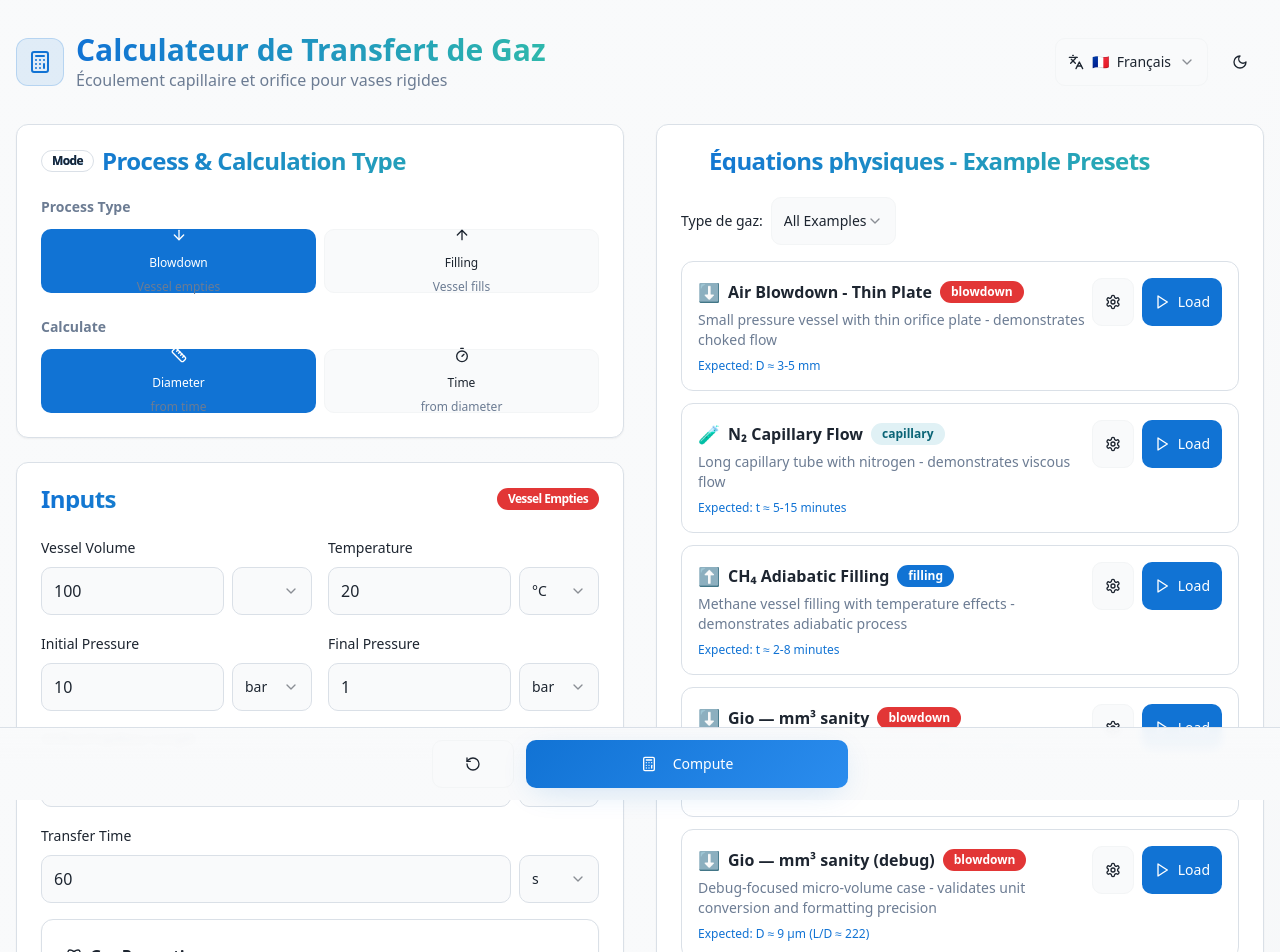
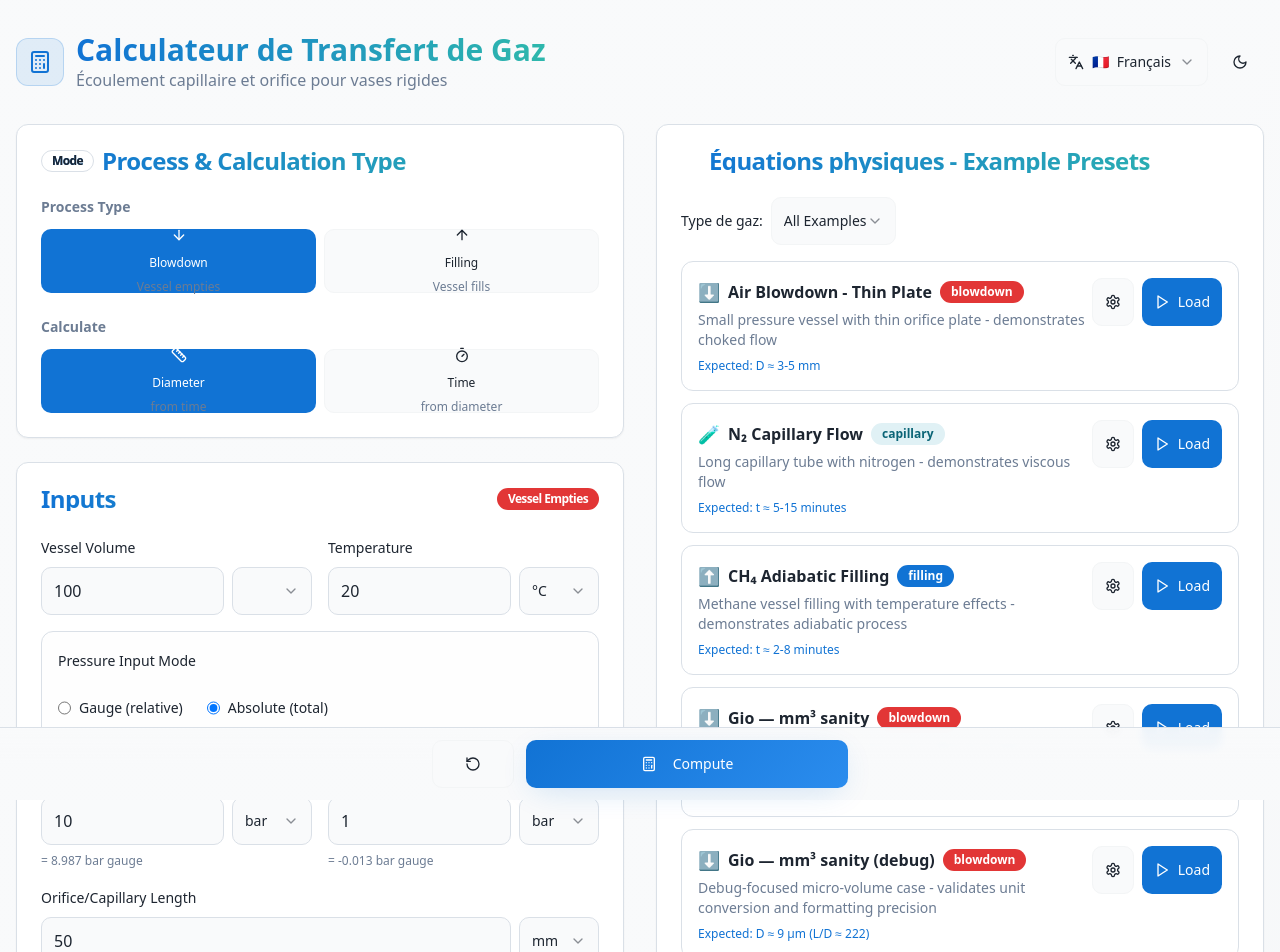
Before and after one commit to drspock007/lovable-gas-calc, a React (Vite) app: page / in a window 1280 px wide. Shown: the top 952 px of the page. Built offline with nearby package versions, Linux system fonts and the light colour scheme; the HTML template or start-up script is replaced by a standard one.

Commit message:
Add pressure input modes

```diff
--- a/src/components/InputsCard.tsx
+++ b/src/components/InputsCard.tsx
@@ -10,6 +10,7 @@ import { UnitInput } from './UnitInput';
 import { GasSelector } from './GasSelector';
 import { GASES, GasProps } from '@/lib/physics';
 import { ProcessType, SolveForType } from './ModeSelector';
+import { PressureUnit, toSI_Pressure, fromSI_Pressure, absFromGauge, gaugeFromAbs, patmFromAltitude, clampAbs } from '@/lib/pressure-units';
 
 export interface InputValues {
   // Core inputs
@@ -35,6 +36,12 @@ export interface InputValues {
   t_unit?: string;
   D?: number;
   D_unit?: string;
+
+  // Pressure input mode
+  pressureInputMode: 'absolute' | 'gauge';
+  patmMode: 'standard' | 'custom' | 'altitude';
+  patmValue?: { value: number; unit: PressureUnit };
+  altitude_m?: number;
 
   // Advanced options
   epsilon: number;
@@ -63,6 +70,8 @@ const DEFAULT_VALUES: InputValues = {
   Ps: 15, Ps_unit: 'bar',
   t: 60, t_unit: 'second',
   D: 5, D_unit: 'mm',
+  pressureInputMode: 'absolute',
+  patmMode: 'standard',
   epsilon: 0.01,
   regime: 'isothermal',
   Cd: 0.62,
@@ -121,6 +130,36 @@ export const InputsCard: React.FC<InputsCardProps> = ({
     }
   };
 
+  // Helper functions for pressure conversions
+  const getAtmosphericPressure = (): number => {
+    switch (values.patmMode) {
+      case 'standard':
+        return 101325; // Pa
+      case 'custom':
+        return toSI_Pressure(values.patmValue?.value || 101.325, values.patmValue?.unit || 'kPa');
+      case 'altitude':
+        return patmFromAltitude(values.altitude_m || 0);
+      default:
+        return 101325;
+    }
+  };
+
+  const getAbsolutePressureDisplay = (gaugeValue: number, unit: string): string => {
+    const gaugeSI = toSI_Pressure(gaugeValue, unit as PressureUnit);
+    const atmSI = getAtmosphericPressure();
+    const absSI = absFromGauge(gaugeSI, atmSI);
+    const absInUnit = fromSI_Pressure(absSI, unit as PressureUnit);
+    return `${absInUnit.toFixed(3)} ${unit}`;
+  };
+
+  const getGaugePressureDisplay = (absoluteValue: number, unit: string): string => {
+    const absSI = toSI_Pressure(absoluteValue, unit as PressureUnit);
+    const atmSI = getAtmosphericPressure();
+    const gaugeSI = gaugeFromAbs(absSI, atmSI);
+    const gaugeInUnit = fromSI_Pressure(gaugeSI, unit as PressureUnit);
+    return `${gaugeInUnit.toFixed(3)} ${unit}`;
+  };
+
   return (
     <Card className="engineering-card">
       <CardHeader>
@@ -157,10 +196,99 @@ export const InputsCard: React.FC<InputsCardProps> = ({
           />
         </div>
 
+        {/* Pressure Input Mode */}
+        <div className="space-y-4 p-4 border border-border rounded-lg bg-muted/10">
+          <div className="space-y-3">
+            <label className="text-sm font-medium text-foreground">Pressure Input Mode</label>
+            <div className="flex gap-6">
+              <label className="flex items-center space-x-2 cursor-pointer">
+                <input
+                  type="radio"
+                  name="pressureMode"
+                  value="gauge"
+                  checked={values.pressureInputMode === 'gauge'}
+                  onChange={(e) => updateValue('pressureInputMode', e.target.value)}
+                  className="text-primary focus:ring-primary"
+                />
+                <span className="text-sm">Gauge (relative)</span>
+              </label>
+              <label className="flex items-center space-x-2 cursor-pointer">
+                <input
+                  type="radio"
+                  name="pressureMode"
+                  value="absolute"
+                  checked={values.pressureInputMode === 'absolute'}
+                  onChange={(e) => updateValue('pressureInputMode', e.target.value)}
+                  className="text-primary focus:ring-primary"
+                />
+                <span className="text-sm">Absolute (total)</span>
+              </label>
+            </div>
+          </div>
+
+          {/* Atmospheric Reference - only shown for gauge mode */}
+          {values.pressureInputMode === 'gauge' && (
+            <div className="space-y-3 pl-4 border-l-2 border-primary/20">
+              <label className="text-sm font-medium text-foreground">Atmospheric Reference</label>
+              <Select
+                value={values.patmMode}
+                onValueChange={(v: 'standard' | 'custom' | 'altitude') => updateValue('patmMode', v)}
+              >
+                <SelectTrigger className="bg-background border-border z-40">
+                  <SelectValue />
+                </SelectTrigger>
+                <SelectContent className="bg-background border-border shadow-elevated z-40">
+                  <SelectItem value="standard" className="hover:bg-accent">Standard</SelectItem>
+                  <SelectItem value="custom" className="hover:bg-accent">Custom</SelectItem>
+                  <SelectItem value="altitude" className="hover:bg-accent">Altitude</SelectItem>
+                </SelectContent>
+              </Select>
+
+              {values.patmMode === 'standard' && (
+                <div className="text-sm text-muted-foreground">
+                  P<sub>atm</sub> = 101.325 kPa (1.01325 bar)
+                </div>
+              )}
+
+              {values.patmMode === 'custom' && (
+                <UnitInput
+                  label="Atmospheric Pressure"
+                  type="pressure"
+                  value={values.patmValue?.value || 101.325}
+                  unit={values.patmValue?.unit || 'kPa'}
+                  onChange={(v) => updateValue('patmValue', { ...values.patmValue, value: v })}
+                  onUnitChange={(u) => updateValue('patmValue', { value: values.patmValue?.value || 101.325, unit: u as PressureUnit })}
+                  required
+                  min={0}
+                />
+              )}
+
+              {values.patmMode === 'altitude' && (
+                <div className="space-y-2">
+                  <UnitInput
+                    label="Altitude"
+                    type="length"
+                    value={values.altitude_m || 0}
+                    unit="m"
+                    onChange={(v) => updateValue('altitude_m', v)}
+                    onUnitChange={() => {}} // Fixed unit
+                    required
+                    min={0}
+                  />
+                  <div className="text-sm text-muted-foreground">
+                    P<sub>atm</sub> = {(patmFromAltitude(values.altitude_m || 0) / 1000).toFixed(3)} kPa
+                  </div>
+                </div>
+              )}
+            </div>
+          )}
+        </div>
+
         {/* Pressure Inputs */}
         <div className="grid grid-cols-1 sm:grid-cols-2 gap-4">
+          <div className="space-y-2">
             <UnitInput
-            label={process === 'blowdown' ? 'Initial Pressure' : 'Initial Pressure'}
+              label={`${process === 'blowdown' ? 'Initial Pressure' : 'Initial Pressure'} (${values.pressureInputMode})`}
               type="pressure"
               value={values.P1}
               unit={values.P1_unit}
@@ -169,9 +297,23 @@ export const InputsCard: React.FC<InputsCardProps> = ({
               required
               min={0}
             />
+            {values.pressureInputMode === 'gauge' && (
+              <div className="text-xs text-muted-foreground">
+                = {getAbsolutePressureDisplay(values.P1, values.P1_unit)} abs
+              </div>
+            )}
+            {values.pressureInputMode === 'absolute' && (
+              <div className="text-xs text-muted-foreground">
+                = {getGaugePressureDisplay(values.P1, values.P1_unit)} gauge
+              </div>
+            )}
+          </div>
 
+          <div className="space-y-2">
+            <div className="flex items-center gap-2">
+              <div className="flex-1">
                 <UnitInput
-            label={process === 'blowdown' ? 'Final Pressure' : 'Target Pressure'}
+                  label={`${process === 'blowdown' ? 'Final Pressure' : 'Target Pressure'} (${values.pressureInputMode})`}
                   type="pressure"
                   value={values.P2}
                   unit={values.P2_unit}
@@ -181,11 +323,35 @@ export const InputsCard: React.FC<InputsCardProps> = ({
                   min={0}
                 />
               </div>
+              {process === 'blowdown' && values.pressureInputMode === 'gauge' && (
+                <Button
+                  variant="outline"
+                  size="sm"
+                  onClick={() => updateValue('P2', 0)}
+                  className="mt-6 whitespace-nowrap"
+                >
+                  to atmosphere
+                </Button>
+              )}
+            </div>
+            {values.pressureInputMode === 'gauge' && (
+              <div className="text-xs text-muted-foreground">
+                = {getAbsolutePressureDisplay(values.P2, values.P2_unit)} abs
+              </div>
+            )}
+            {values.pressureInputMode === 'absolute' && (
+              <div className="text-xs text-muted-foreground">
+                = {getGaugePressureDisplay(values.P2, values.P2_unit)} gauge
+              </div>
+            )}
+          </div>
+        </div>
 
         {/* Supply Pressure for Filling */}
         {process === 'filling' && (
+          <div className="space-y-2">
             <UnitInput
-            label="Supply Pressure (Ps)"
+              label={`Supply Pressure (Ps) (${values.pressureInputMode})`}
               type="pressure"
               value={values.Ps || 15}
               unit={values.Ps_unit || 'bar'}
@@ -194,6 +360,17 @@ export const InputsCard: React.FC<InputsCardProps> = ({
               required
               min={0}
             />
+            {values.pressureInputMode === 'gauge' && (
+              <div className="text-xs text-muted-foreground">
+                = {getAbsolutePressureDisplay(values.Ps || 15, values.Ps_unit || 'bar')} abs
+              </div>
+            )}
+            {values.pressureInputMode === 'absolute' && (
+              <div className="text-xs text-muted-foreground">
+                = {getGaugePressureDisplay(values.Ps || 15, values.Ps_unit || 'bar')} gauge
+              </div>
+            )}
+          </div>
         )}
 
         {/* Orifice/Capillary Length */}
```
Lines whose indentation alone changed are shown as unchanged.
